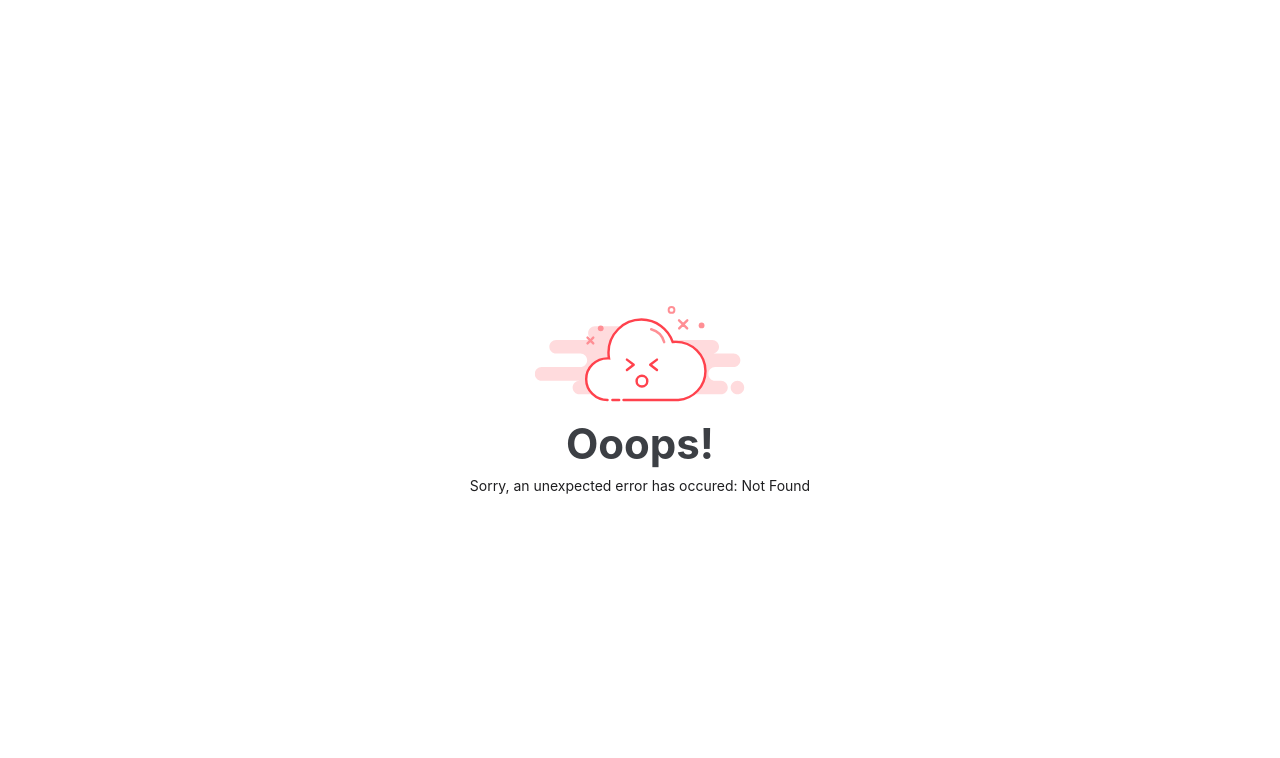
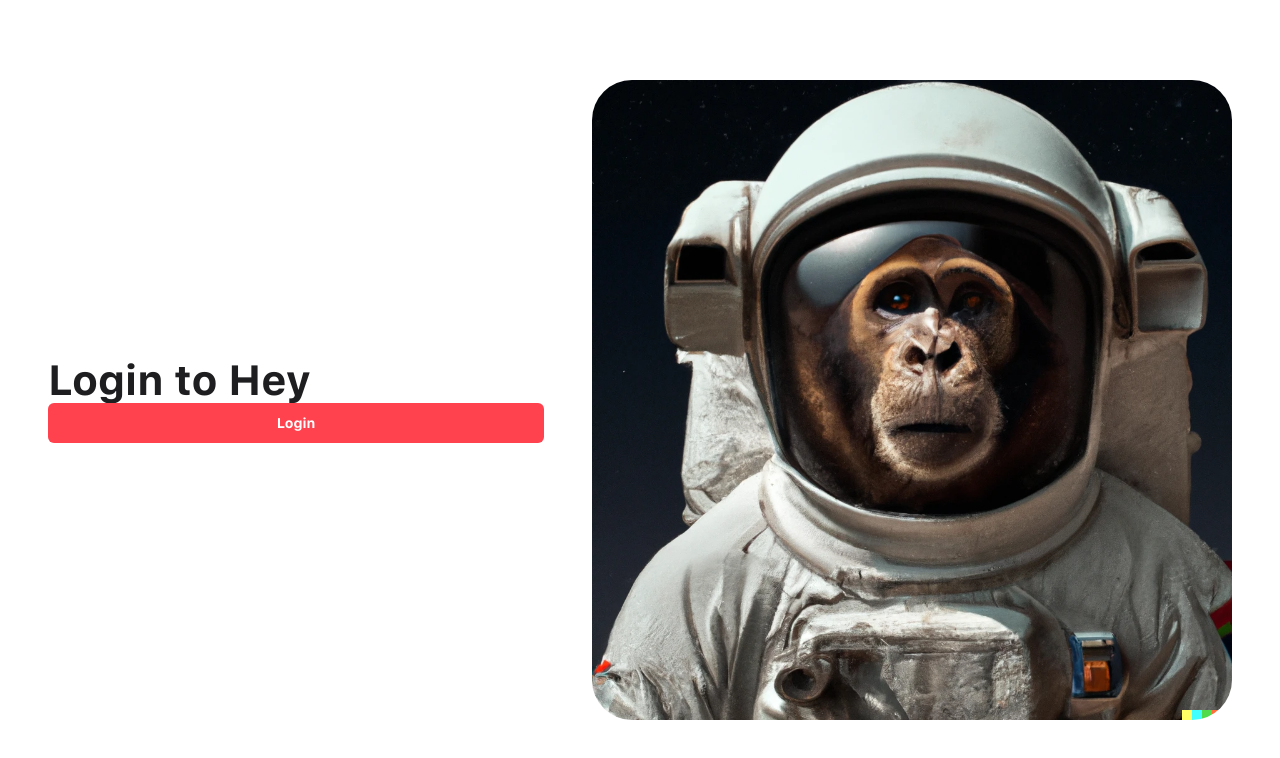
Before and after one commit to ClementeSerrano/web-app-boilerplate, a React (Create React App) app: page /login in a window 1280 px wide. Before the commit this address had no page. Shown: the top 758 px of the page. Built offline with nearby package versions, Linux system fonts and the light colour scheme.

Commit message:
feat(routes): add protected routes

```diff
--- a/src/app/components/Grid/Grid.helpers.ts
+++ b/src/app/components/Grid/Grid.helpers.ts
@@ -5,8 +5,27 @@ import { GridProps } from "./Grid.types";
 export function getGridPadding({
   size = "md",
   spacing,
-}: Pick<GridProps, "size"> & Pick<Theme, "spacing">): string {
-  return `${spacing[size]}px`;
+  withUnits = true,
+}: Pick<GridProps, "size"> & Pick<Theme, "spacing"> & { withUnits?: boolean }) {
+  return withUnits ? `${spacing[size]}px` : spacing[size];
+}
+
+export function getGridMaxSize({
+  maxHeight,
+  maxWidth,
+  size = "md",
+  spacing,
+}: Pick<GridProps, "maxHeight" | "maxWidth" | "size"> &
+  Pick<Theme, "spacing">): string {
+  if (!maxHeight && !maxWidth) return "unset";
+
+  const extraPadding =
+    2 * (getGridPadding({ size, spacing, withUnits: false }) as number);
+
+  if (maxHeight) return `calc(100vh - ${extraPadding}px)`;
+  if (maxWidth) return `calc(100vw - ${extraPadding}px)`;
+
+  return "";
 }
 
 export function getGridBgColor({
--- a/src/app/components/Grid/Grid.styles.ts
+++ b/src/app/components/Grid/Grid.styles.ts
@@ -1,13 +1,18 @@
 import styled from "styled-components";
-import { getGridBgColor, getGridPadding } from "./Grid.helpers";
+import { getGridBgColor, getGridMaxSize, getGridPadding } from "./Grid.helpers";
 
 import { GridProps } from "./Grid.types";
 
 export const GridContainer = styled.section<GridProps>`
   display: flex;
+  flex: ${({ fluid }) => (fluid ? 1 : "unset")};
   flex-direction: ${({ direction }) => direction};
   align-items: ${({ align }) => align};
   justify-content: ${({ justify }) => justify};
+  height: ${({ maxHeight, size, theme }) =>
+    getGridMaxSize({ maxHeight, size, spacing: theme.spacing })};
+  width: ${({ maxWidth, size, theme }) =>
+    getGridMaxSize({ maxWidth, size, spacing: theme.spacing })};
   padding: ${({ size, theme }) =>
     getGridPadding({ size, spacing: theme.spacing })};
   background-color: ${({ container, format, theme }) =>
--- a/src/app/components/Grid/Grid.types.ts
+++ b/src/app/components/Grid/Grid.types.ts
@@ -12,4 +12,7 @@ export type GridProps = React.ButtonHTMLAttributes<HTMLButtonElement> & {
   direction?: "row" | "column";
   align?: ValueOf<Pick<CSSProperties, "alignItems">>;
   justify?: ValueOf<Pick<CSSProperties, "justifyContent">>;
+  maxHeight?: boolean;
+  maxWidth?: boolean;
+  fluid?: boolean;
 };
--- /dev/null
+++ b/src/app/hooks/useAuth.ts
@@ -0,0 +1,4 @@
+// TODO: Finish hook when user account is connected with backend.
+export default function useAuth(): { account: { address: string } } | null {
+  return null;
+}
--- /dev/null
+++ b/src/app/modules/Login/Login.styles.ts
@@ -0,0 +1,6 @@
+import styled from "styled-components";
+
+export const LoginImg = styled.img`
+  border-radius: ${({ theme }) => theme.shape.borderRadius.xl}px;
+  width: 100%;
+`;
--- a/src/app/modules/Login/Login.tsx
+++ b/src/app/modules/Login/Login.tsx
@@ -3,17 +3,57 @@ import { useTheme } from "styled-components";
 import Button from "../../components/Button/Button";
 import Grid from "../../components/Grid/Grid";
 import Typography from "../../components/Typography/Typography";
+import MonkeyAstronautImage from "../../assets/images/MonkeyAstronautImage.png";
+
+import { LoginImg } from "./Login.styles";
+
+const BG_IMGS = [
+  MonkeyAstronautImage,
+  MonkeyAstronautImage,
+  MonkeyAstronautImage,
+  MonkeyAstronautImage,
+];
 
 export default function Login() {
   const theme = useTheme();
 
   return (
-    <Grid container as="section" style={{ height: "100vh" }}>
-      <Typography as="h1" variant="title3">
-        Login to Hey
-      </Typography>
+    <Grid as="section" container direction="row" maxHeight>
+      <Grid fluid justify="center">
+        <Typography as="h1" variant="title3">
+          Login to Hey
+        </Typography>
 
-      <Button onClick={() => theme.toggleMode()}>Login</Button>
+        <Button onClick={() => theme.toggleMode()}>Login</Button>
+      </Grid>
+
+      <Grid
+        align="center"
+        justify="center"
+        style={{ overflow: "hidden", maxWidth: "50vw" }}
+      >
+        <LoginImg
+          alt={`Hey NFT art`}
+          src={BG_IMGS[0]}
+          style={{
+            borderRadius: 40,
+            width: "100%",
+          }}
+        />
+
+        {/* {BG_IMGS.map((img, index) => (
+          <img
+            key={index}
+            alt={`Hey NFT art - ${index}`}
+            src={img}
+            style={{
+              height: "100%",
+              width: "100%",
+              objectFit: "cover",
+            }}
+          />
+        ))} */}
+      </Grid>
     </Grid>
   );
 }
--- /dev/null
+++ b/src/app/routes/LoginRoute.tsx
@@ -0,0 +1,5 @@
+import Login from "../modules/Login/Login";
+
+export default function LoginRoute() {
+  return <Login />;
+}
--- /dev/null
+++ b/src/app/routes/ProtectedRoute.tsx
@@ -0,0 +1,10 @@
+import { Navigate } from "react-router-dom";
+
+import { WithChildren } from "../../types/app";
+import useAuth from "../hooks/useAuth";
+
+export default function ProtectedRoute({ children }: WithChildren) {
+  const auth = useAuth();
+
+  return auth?.account ? <>{children}</> : <Navigate to="/login" />;
+}
--- a/src/app/routes/RootRoute.tsx
+++ b/src/app/routes/RootRoute.tsx
@@ -1,5 +1,3 @@
-import Login from "../modules/Login/Login";
-
 export default function RootRoute() {
-  return <Login />;
+  return <div>Root route</div>;
 }
--- a/src/index.tsx
+++ b/src/index.tsx
@@ -6,12 +6,23 @@ import { ThemeContextProvider } from "./app/contexts/ThemeContext/ThemeContext";
 import RootRoute from "./app/routes/RootRoute";
 import ErrorFallbackPage from "./app/modules/Errors/ErrorFallbackScreen/ErrorFallbackScreen";
 import reportWebVitals from "./reportWebVitals";
+import ProtectedRoute from "./app/routes/ProtectedRoute";
+import LoginRoute from "./app/routes/LoginRoute";
 import "./index.css";
 
 const router = createBrowserRouter([
   {
     path: "/",
-    element: <RootRoute />,
+    element: (
+      <ProtectedRoute>
+        <RootRoute />
+      </ProtectedRoute>
+    ),
+    errorElement: <ErrorFallbackPage />,
+  },
+  {
+    path: "/login",
+    element: <LoginRoute />,
     errorElement: <ErrorFallbackPage />,
   },
 ]);
```
Also changed, not shown: src/app/assets/images/MonkeyAstronautImage.png (added).
